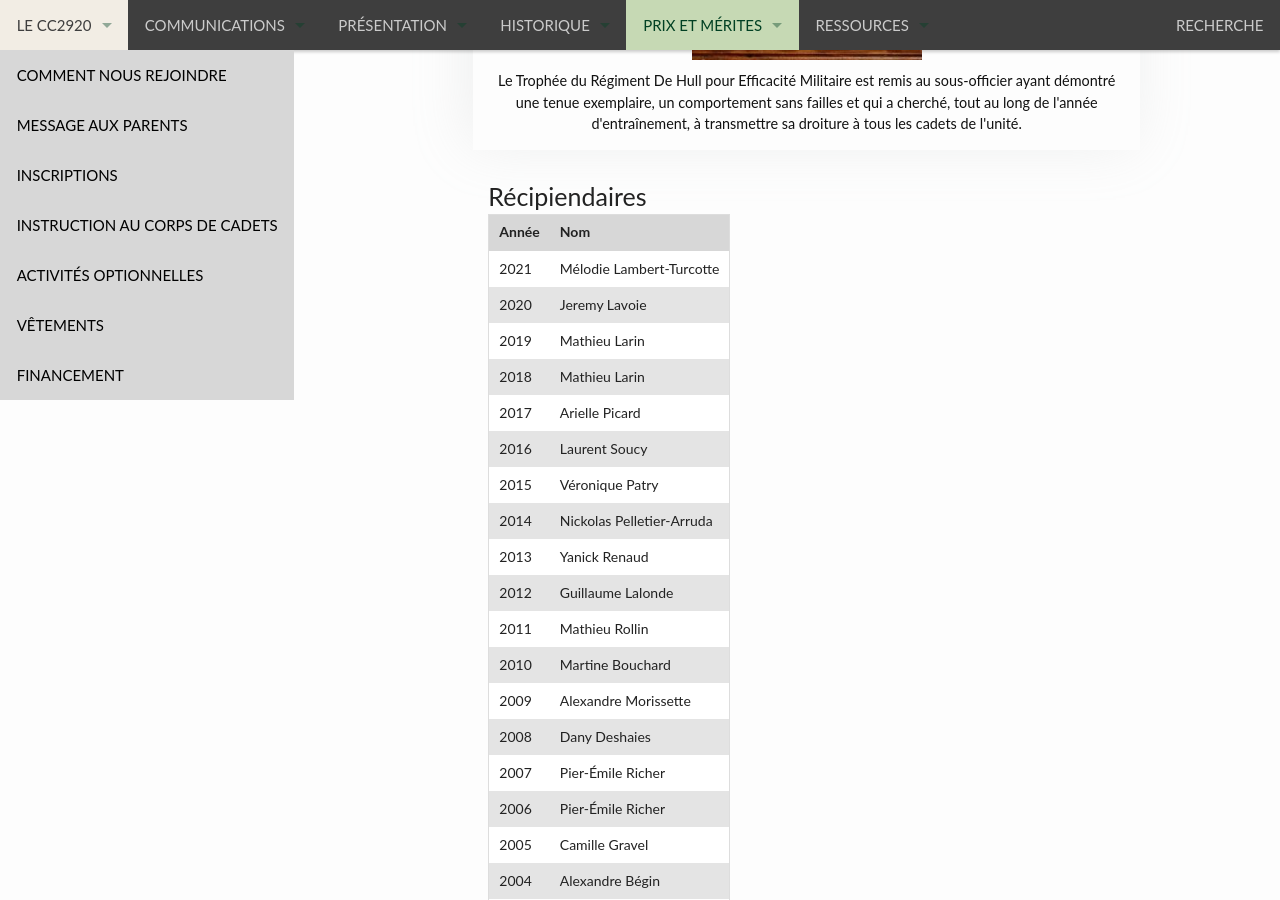
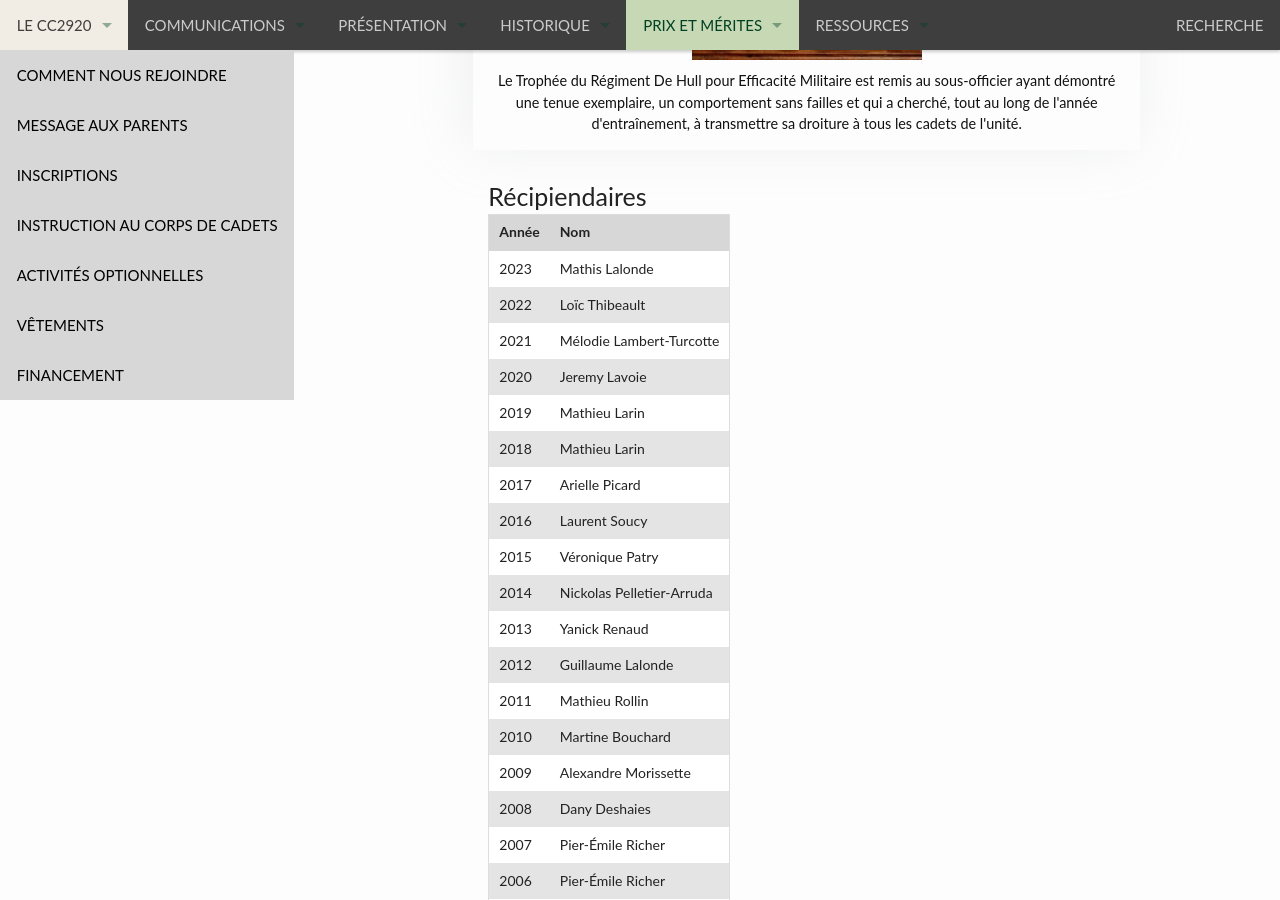
Before and after one commit to CC2920/web, a Jekyll site: the page built from _prix/plaques-trophees/regiment-hull.md, in a window 1280 px wide and 900 px high, scrolled down 1082 px. Built offline with Jekyll 4.4.1, drawn with Linux system fonts in a browser that asks for light colours.

Commit message:
Update regiment-hull.md

```diff
--- a/_prix/plaques-trophees/regiment-hull.md
+++ b/_prix/plaques-trophees/regiment-hull.md
@@ -13,6 +13,8 @@ prix:
 
 | Année | Nom |
 | --- | --- |
+| 2023 | Mathis Lalonde |
+| 2022 | Loïc Thibeault |
 | 2021 | Mélodie Lambert-Turcotte |
 | 2020 | Jeremy Lavoie |
 | 2019 | Mathieu Larin |
```
